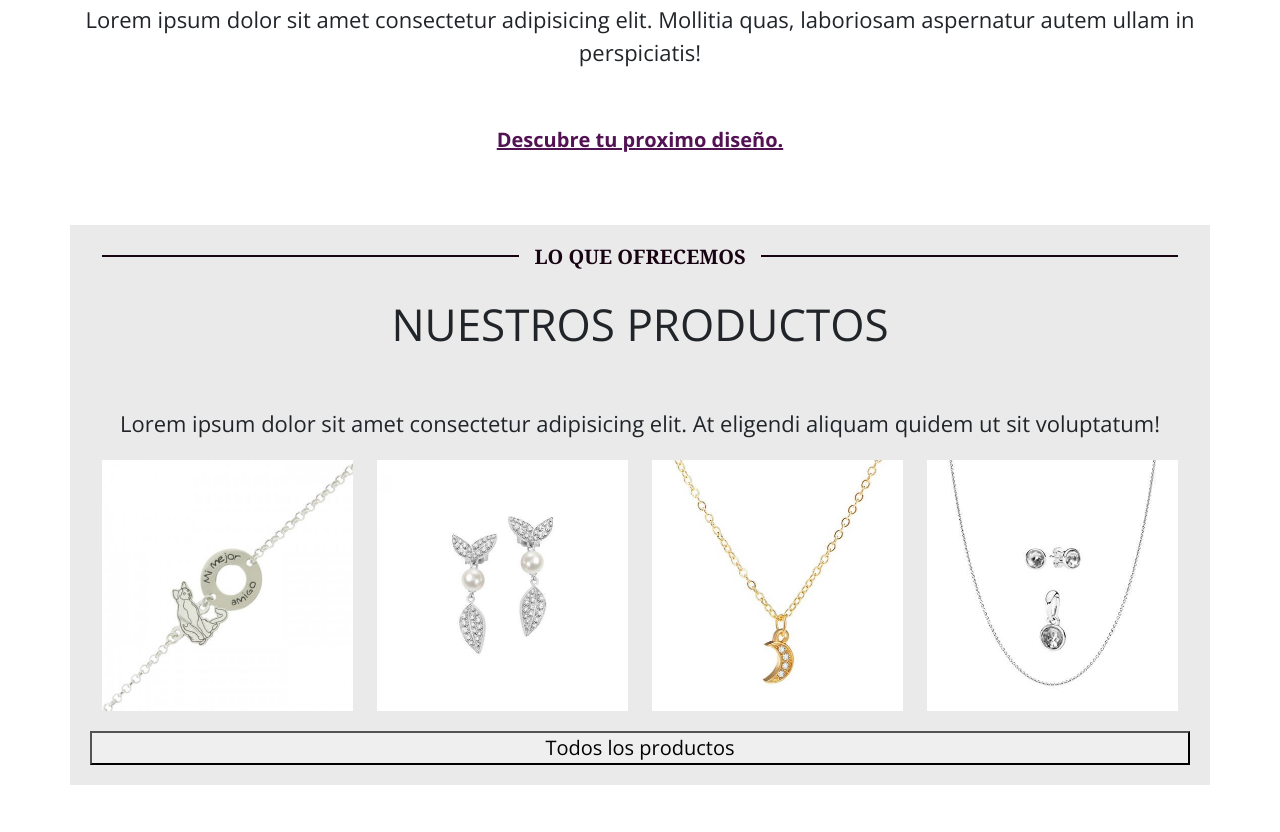
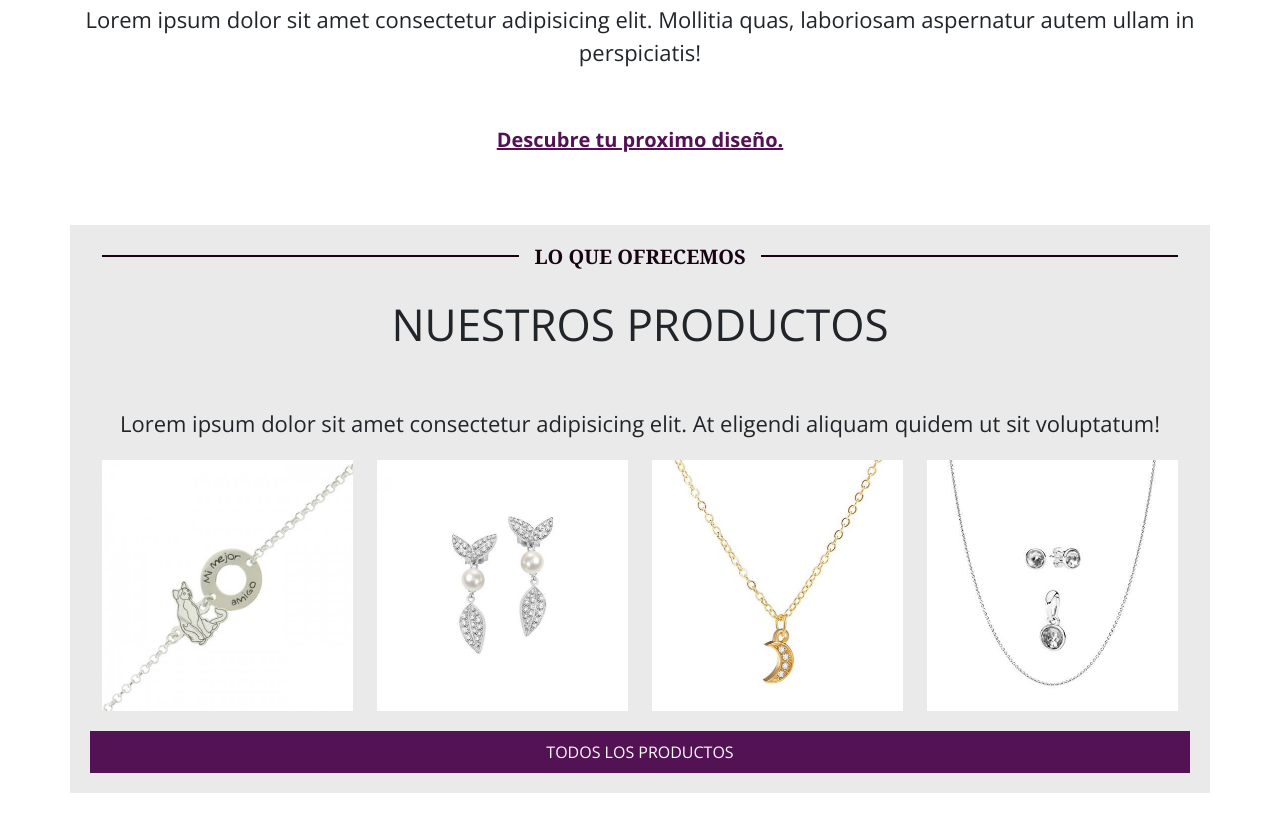
Before and after one commit to Vladimir4063/TiendaJoyeria, a plain HTML site: page index.html in a window 1280 px wide. Shown: the part 1128-1960 px from the top of the page. Drawn offline with nearby package versions, Linux system fonts and the light colour scheme.

Commit message:
end seccion products

```diff
--- a/css/estilos.css
+++ b/css/estilos.css
@@ -51,6 +51,7 @@ p {
     justify-content: center;
     color: purple;
     mix-blend-mode: multiply; /*texto transparente*/
+    text-align: center;
 }
 
 /*NAVIGATION / MENU*/
@@ -196,3 +197,19 @@ SECCION : NOSOTROS
     border-top: 1px solid #fff;
     border-bottom:  1px solid #fff;
 }
+
+.productos .btn-productos {
+    background-color: var(--purple-light);
+	color: #fff;
+	padding: 7px 20px;
+	text-transform: uppercase;
+	font-size: 16px;
+	border: 2px solid transparent;
+	transition: .3s ease;
+}
+
+.productos .btn-productos:hover {
+    background-color: transparent;
+    border: 2px solid var(--purple-light);
+    color: var(--purple-light);
+}
```
